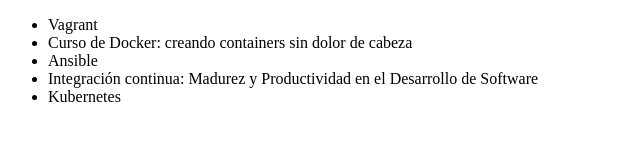
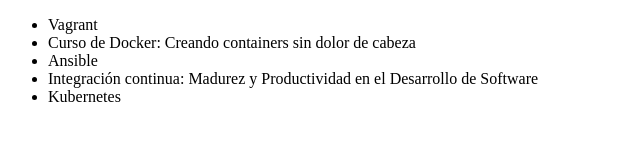
Before and after one commit to JCFloresL/alura-git, a plain HTML site: page index.html in a window 1280 px wide. Shown: the full height of the page, 0-640 px from the left. Drawn offline with Linux system fonts and the light colour scheme.

Commit message:
cambiando a mayuscula

```diff
--- a/index.html
+++ b/index.html
@@ -7,7 +7,7 @@
 <body>
      <ul>
          <li> Vagrant </li>
-         <li> Curso de Docker: creando containers sin dolor de cabeza </li>
+         <li> Curso de Docker: Creando containers sin dolor de cabeza </li>
          <li> Ansible </li>
          <li> Integración continua: Madurez y Productividad en el Desarrollo de Software</li>
          <li>Kubernetes</li>
```
